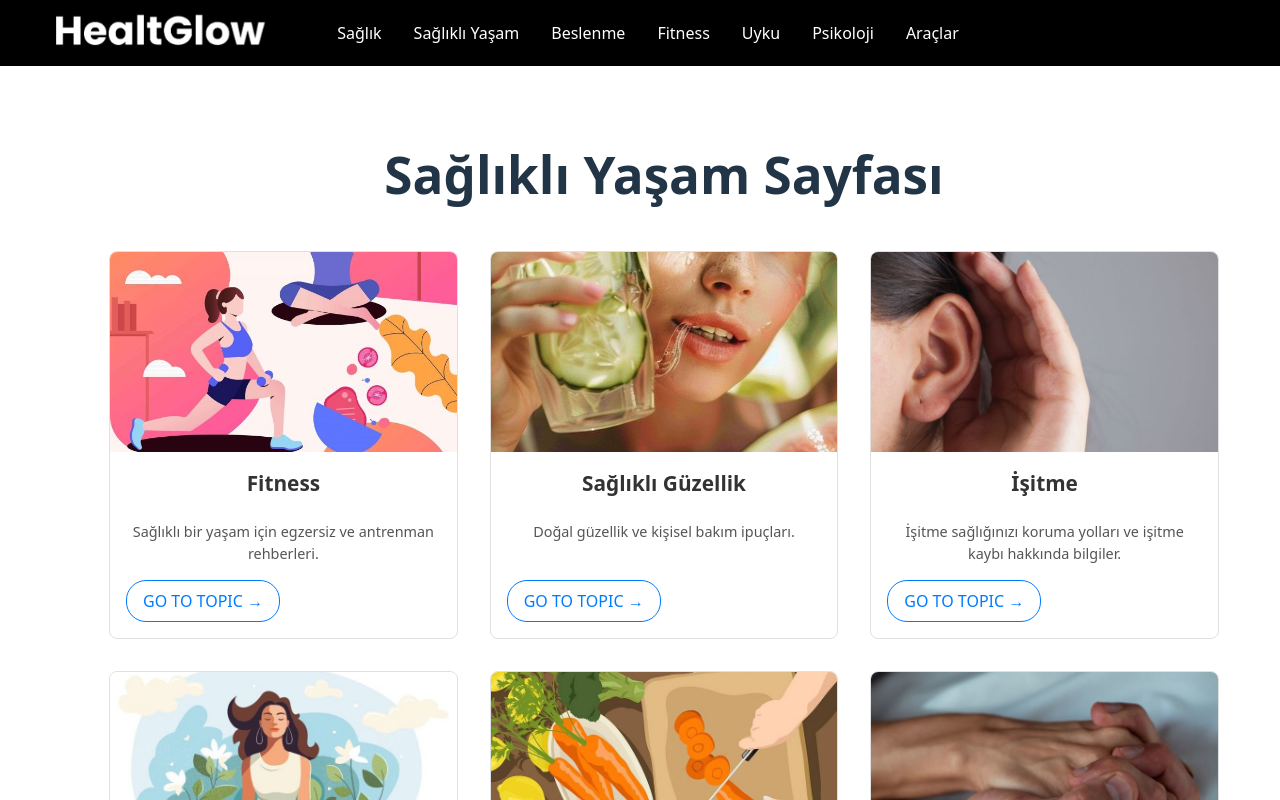
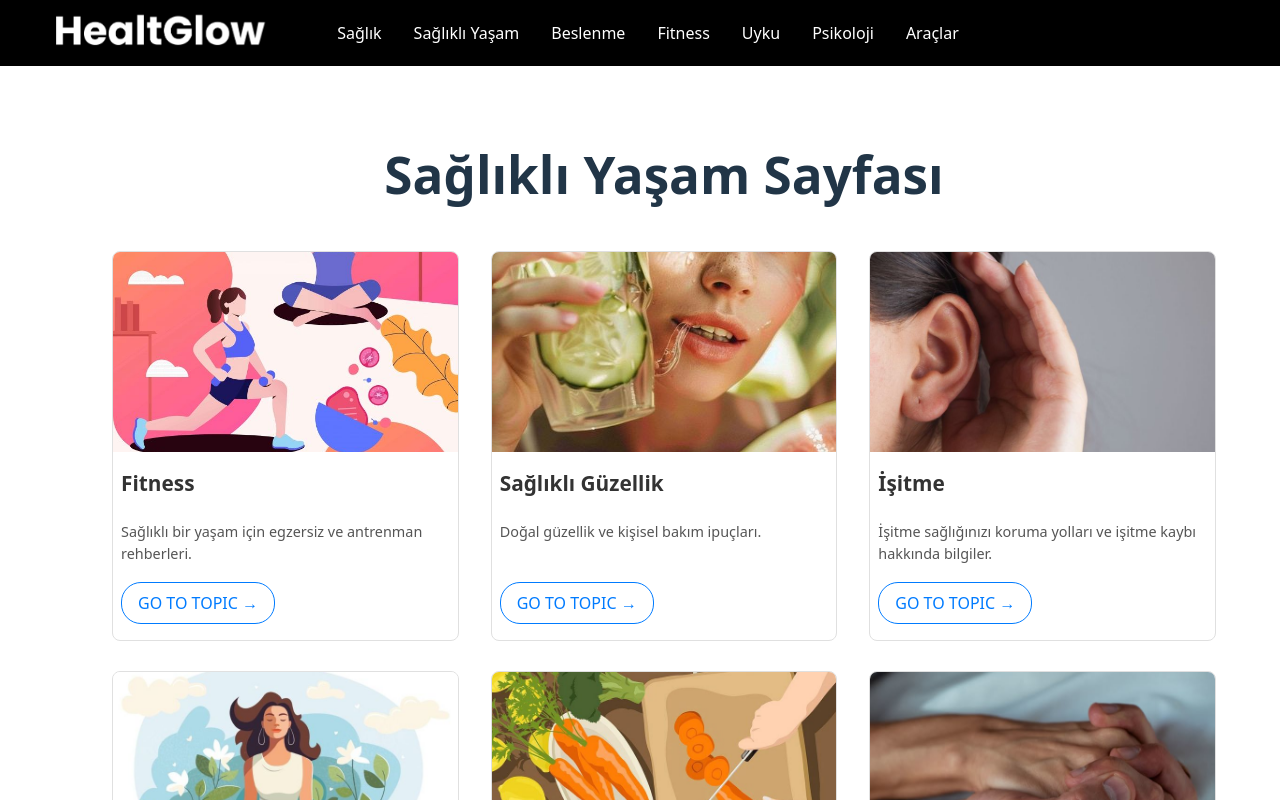
Before and after one commit to HasanGURGUR/Healty, a React (Vite) app: page /saglikli-yasam in a window 1280 px wide. Shown: the top 800 px of the page. Built offline with nearby package versions, Linux system fonts and the light colour scheme.

Commit message:
items ui fixed

```diff
--- a/src/components/TopicSection.css
+++ b/src/components/TopicSection.css
@@ -8,36 +8,47 @@
   flex-wrap: wrap;
   gap: 2rem; /* İtemler arası boşluk */
   justify-content: center; /* Öğeleri yatayda ortala */
+  align-items: stretch; /* Öğelerin dikeyde aynı yüksekliğe gelmesini sağlar */
+}
+
+.topic-item-link {
+  text-decoration: none;
+  color: inherit;
+  display: block;
+  flex: 0 0 calc(33.33% - 2rem);
+  max-width: 350px;
 }
 
 .topic-item {
-  flex: 0 0 calc(33.33% - 2rem); /* Bir satırda 3 item olacak şekilde genişlik ayarı */
-  max-width: 350px; /* Maksimum genişlik belirleyebiliriz */
+  display: flex;
+  flex-direction: column;
+  align-items: flex-start; /* Çocuk öğeleri sola hizala */
+  height: 100%;
   border: 1px solid #e0e0e0;
   border-radius: 8px;
   overflow: hidden;
-  display: flex;
-  flex-direction: column;
   background-color: #fff;
+  min-height: 350px;
 }
 
 .topic-image-container {
   width: 100%;
-  height: 200px; /* Resim yüksekliği */
+  height: 200px;
   overflow: hidden;
+  align-self: center; /* Görseli yatayda ortalamak için ekledik */
 }
 
 .topic-image {
   width: 100%;
   height: 100%;
-  object-fit: cover; /* Resmin alanı kaplamasını sağlar */
+  object-fit: cover;
 }
 
 .topic-content {
-  padding: 1rem;
+  padding: 1rem 0.5rem; /* Üst/Alt 1rem, Sol/Sağ 0.5rem padding */
   display: flex;
   flex-direction: column;
-  flex-grow: 1; /* İçeriğin kalan alanı doldurmasını sağlar */
+  flex-grow: 1;
 }
 
 .topic-title {
@@ -46,27 +57,31 @@
   margin-top: 0;
   margin-bottom: 0.5rem;
   color: #333;
+  text-align: left; /* Başlığı sola hizala */
 }
 
 .topic-description {
   font-size: 0.9rem;
   color: #555;
   margin-bottom: 1rem;
-  flex-grow: 1; /* Açıklamanın kalan alanı doldurmasını sağlar */
+  flex-grow: 1;
+  text-align: left;
+  width: 100%;
 }
 
 .go-to-topic-button {
   display: inline-block;
-  margin-top: auto; /* Butonun alta hizalanmasını sağlar */
+  margin-top: auto;
   padding: 0.5rem 1rem;
-  background-color: transparent; /* Arka plan yok */
-  color: #007bff; /* Mavi renk */
+  background-color: transparent;
+  color: #007bff;
   text-decoration: none;
-  border: 1px solid #007bff; /* Mavi kenarlık */
-  border-radius: 20px; /* Radiuslu kenarlık */
+  border: 1px solid #007bff;
+  border-radius: 20px;
   font-weight: 500;
   transition: all 0.3s ease;
   align-self: flex-start; /* Butonu sola hizala */
+  text-align: left; /* Buton metnini sola hizala */
 }
 
 .go-to-topic-button:hover {
--- a/src/components/TopicSection.jsx
+++ b/src/components/TopicSection.jsx
@@ -7,18 +7,20 @@ const TopicSection = ({ items }) => {
     <section className="topic-section">
       <div className="topic-items">
         {items.map((item, index) => (
-          <div key={index} className="topic-item">
+          <Link to={item.link} key={index} className="topic-item-link">
+            <div className="topic-item">
               <div className="topic-image-container">
                 <img src={item.image} alt={item.title} className="topic-image" />
               </div>
               <div className="topic-content">
                 <h3 className="topic-title">{item.title}</h3>
                 <p className="topic-description">{item.description}</p>
-              <Link to={item.link} className="go-to-topic-button">
+                <div className="go-to-topic-button">
                   GO TO TOPIC &rarr;
-              </Link>
                 </div>
               </div>
+            </div>
+          </Link>
         ))}
       </div>
     </section>
```
Lines whose indentation alone changed are shown as unchanged.
